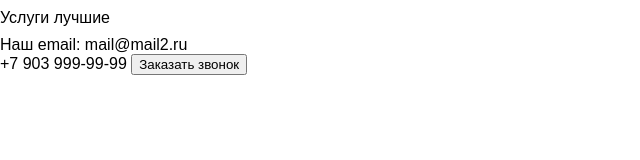
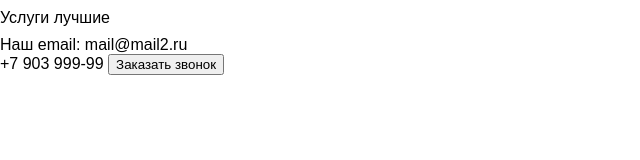
Before and after one commit to Vsamara1990/special-app2, a plain HTML site: page index.html in a window 1280 px wide. Shown: the full height of the page, 0-640 px from the left. Drawn offline with Linux system fonts and the light colour scheme.

Commit message:
change number

```diff
--- a/index.html
+++ b/index.html
@@ -16,7 +16,7 @@
             Наш email: <a href="mailto:mail2@mail.ru">mail@mail2.ru</a>
         </div>
         <div>
-            <a href="tel:+79039999999">+7 903 999-99-99</a>
+            <a href="tel:+79039999999">+7 903 999-99</a>
             <button>Заказать звонок</button>
         </div>
     </header>
```
